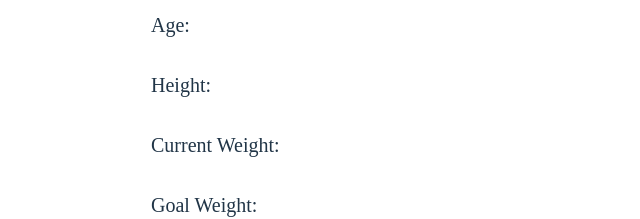
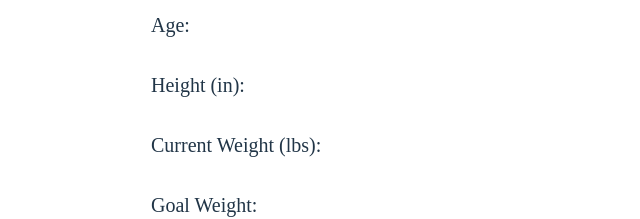
Before and after one commit to camposa03/learn-react, a React (Vite) app: page /Contact in a window 1280 px wide. Shown: the part 1235-1454 px from the top of the page, without its empty margins (364-1004 px from the left). Built offline with nearby package versions, Linux system fonts and the light colour scheme; a web font is replaced by a local one.

Commit message:
added subtext to home page

```diff
--- a/src/Form/form.jsx
+++ b/src/Form/form.jsx
@@ -156,8 +156,8 @@ function Form() {
 
         <p>Name: {firstName} {lastName}</p>
         <p>Age: {currentAge}</p>
-        <p>Height: {currentHeight}</p>
-        <p>Current Weight: {currentWeight}</p>
+        <p>Height (in): {currentHeight}</p>
+        <p>Current Weight (lbs): {currentWeight}</p>
         <p>Goal Weight: {goalWeight}</p>
         <p>Prefered Days of Exercise: {preferedDays}</p>
         <p>Health Conditions: {conditions}</p>
--- a/src/Home/home.jsx
+++ b/src/Home/home.jsx
@@ -4,7 +4,7 @@ export default function Home() {
   return (
     <div>
       <h1>Sacred Visionaries</h1>
-      <p></p>
+      <p>The best version of yourself awaits...</p>
     </div>
   )
 }
```
Also changed, not shown: src/AboutUs/AboutUs.jsx (+13 -2 lines), src/App/App.css (line endings or trailing spaces).
